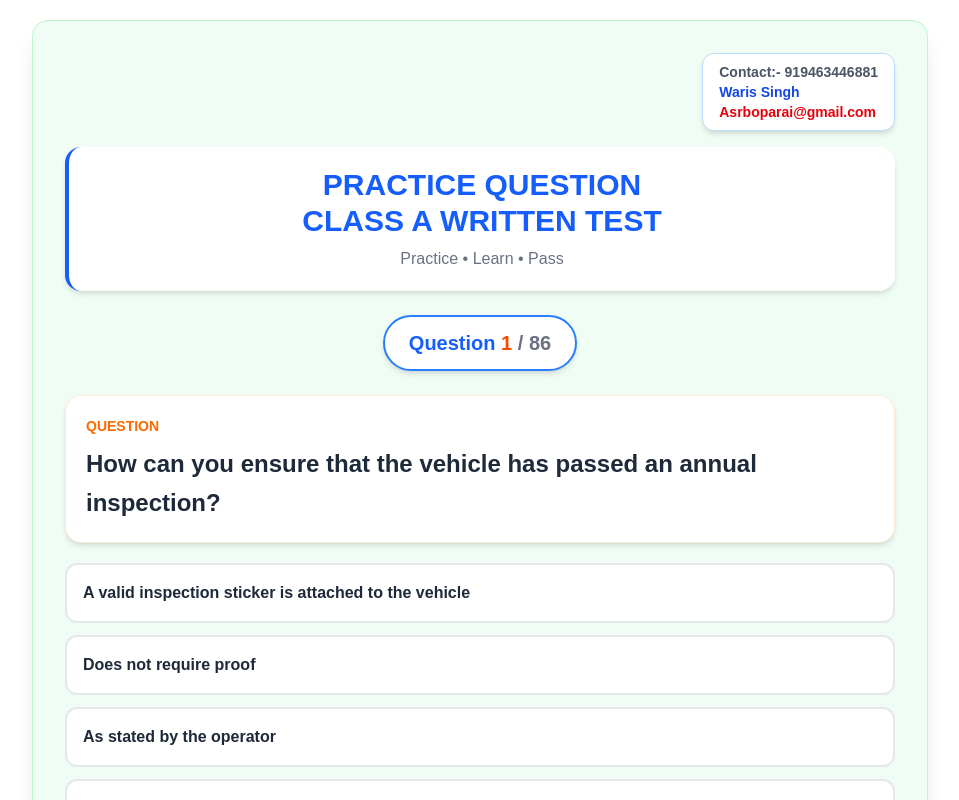
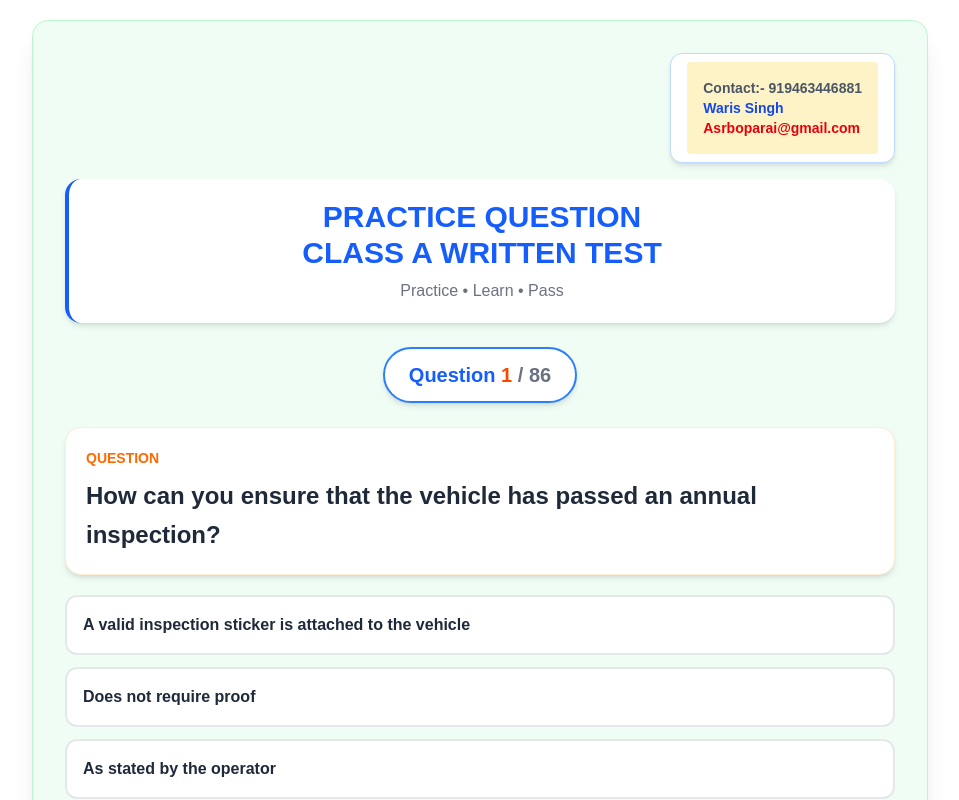
Before and after one commit to Harsimran141/Azknowledgetest, a React (Vite) app: page / in a window 1280 px wide. Shown: the top 800 px of the page, without its empty margins (160-1119 px from the left). Built offline with nearby package versions, Linux system fonts and the light colour scheme.

Commit message:
style: update contact information display with background and padding in App component

```diff
--- a/src/App.jsx
+++ b/src/App.jsx
@@ -1027,7 +1027,7 @@ const App = () => {
              hover:scale-105
              hover:shadow-xl"
 >
-  <div className="text-sm font-semibold text-gray-600">
+  <div className="text-sm bg-amber-100 rounded p-4 font-semibold text-gray-600">
    Contact:- 919463446881
 
   <div className="text-blue-700 font-bold">
```
